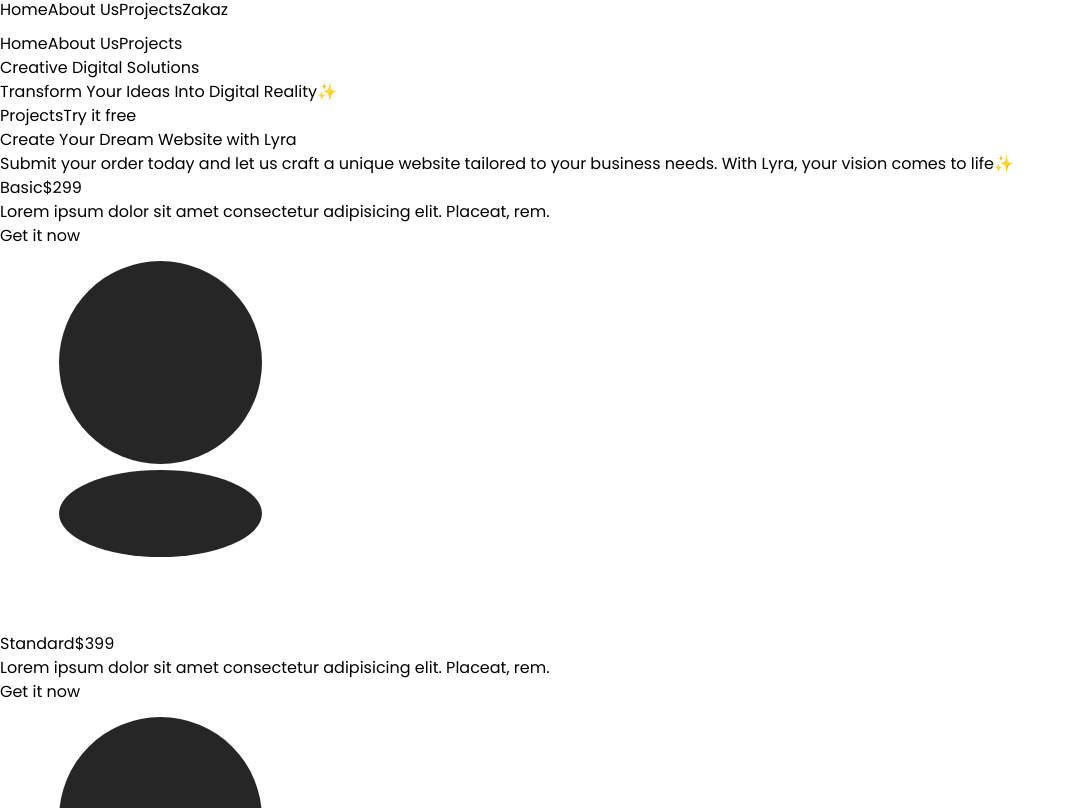
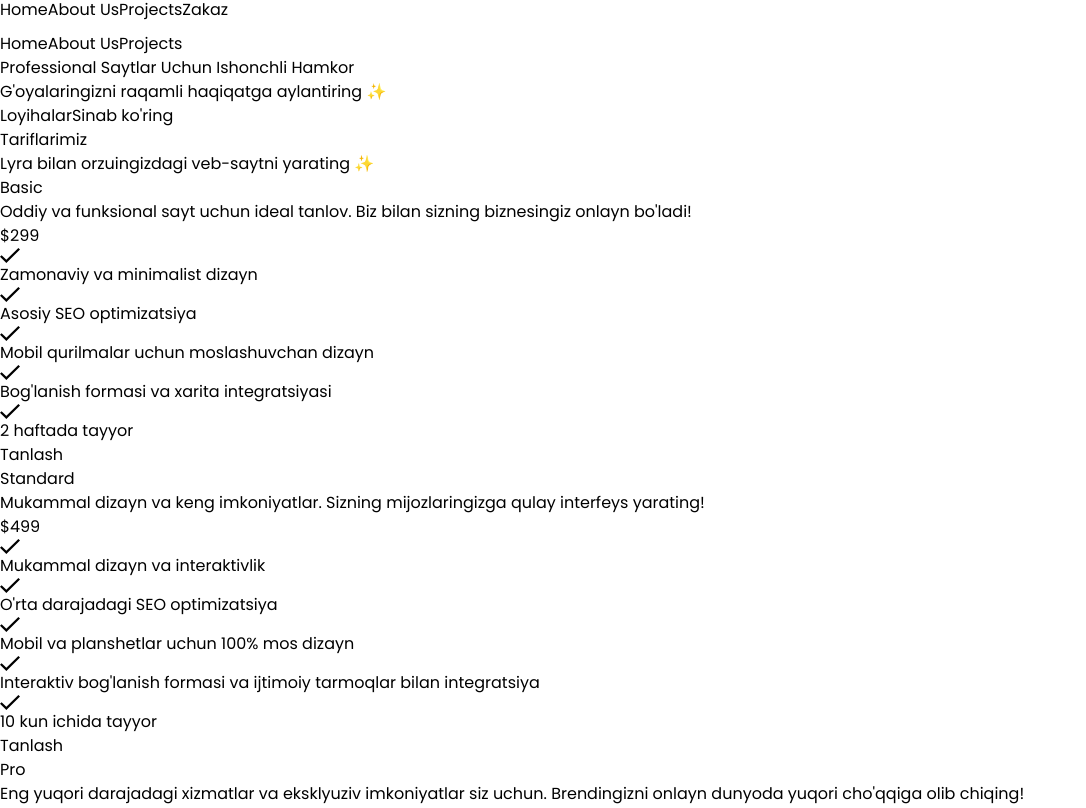
Before and after one commit to 1zzat1lla-Fayzullayev/lyra, a React (Vite) app: page / in a window 1280 px wide. Shown: the part 372-1180 px from the top of the page, without its empty margins (0-1086 px from the left). Built offline with nearby package versions, Linux system fonts and the light colour scheme.

Commit message:
azgina o'zgarishla

```diff
--- a/src/components/Header.jsx
+++ b/src/components/Header.jsx
@@ -1,8 +1,8 @@
+/* eslint-disable react/no-unescaped-entities */
 import { motion } from "framer-motion";
 
 const Header = () => {
   return (
-
     <div className="relative overflow-hidden">
       <ExampleContent />
       <FuzzyOverlay />
@@ -23,7 +23,6 @@
         ease: "linear",
         repeatType: "mirror",
       }}
-
       style={{
         backgroundImage: 'url("/black-noise.png")',
       }}
@@ -35,19 +34,18 @@
 const ExampleContent = () => {
   return (
     <div className="relative grid h-screen place-content-center space-y-6 bg-neutral-950 p-8">
-      <p className="text-center text-6xl font-black text-neutral-50">
-      Creative Digital Solutions
-
+      <p className="text-center text-3xl md:text-6xl font-black text-neutral-50">
+      Professional Saytlar Uchun Ishonchli Hamkor
       </p>
       <p className="text-center text-neutral-400">
-      Transform Your Ideas Into Digital Reality✨
+        G'oyalaringizni raqamli haqiqatga aylantiring ✨
       </p>
       <div className="flex items-center justify-center gap-3">
         <button className="text-neutral-20 w-fit px-4 py-2 font-semibold text-neutral-200 transition-colors hover:bg-neutral-800">
-          Projects
+          Loyihalar
         </button>
         <button className="w-fit bg-neutral-200 px-4 py-2 font-semibold text-neutral-700 transition-colors hover:bg-neutral-50">
-          Try it free
+          Sinab ko'ring
         </button>
       </div>
     </div>
--- a/src/components/OrderCard.jsx
+++ b/src/components/OrderCard.jsx
@@ -1,9 +1,10 @@
+/* eslint-disable no-unused-vars */
 import { motion } from "framer-motion";
 import { orderData } from "../data/orderCardData";
 
 const OrderCard = () => {
   return (
-    <section className="">
+    <section className="py-10">
       <div className="mx-auto flex items-center flex-wrap justify-center gap-[30px] w-fit">
         <Card />
       </div>
@@ -14,112 +15,40 @@
 const Card = () => {
   return (
     <>
-      {orderData.map((item) => (
-        <motion.div
-          key={item.info}
-          whileHover="hover"
-          transition={{
-            duration: 1,
-            ease: "backInOut",
-          }}
-          variants={{
-            hover: {
-              scale: 1.05,
-            },
-          }}
-          className="relative h-96 w-80 shrink-0 overflow-hidden rounded-xl backdrop-blur-lg bg-opacity-30 bg-[black] p-8"
+      {orderData.map((order) => (
+        <div
+          key={order.level}
+          className="max-w-[370px] min-h-[600px] flex flex-col items-start bg-white p-6 border-[1px] border-slate-300 rounded-xl shadow-md"
         >
-          <div className="relative z-10 text-white">
-            <span className="mb-3 block w-fit rounded-full bg-white/30 px-3 py-0.5 text-sm font-light text-white">
-              {item.level}
-            </span>
-            <motion.span
-              initial={{ scale: 0.85 }}
-              variants={{
-                hover: {
-                  scale: 1,
-                },
-              }}
-              transition={{
-                duration: 1,
-                ease: "backInOut",
-              }}
-              className="my-2 block origin-top-left font-mono text-6xl font-black leading-[1.2]"
-            >
-              ${item.price}
-            </motion.span>
-            <p>{item.info}</p>
+          <span className="font-[700] text-[25px]">{order.level}</span>
+          <p className="mt-[10px] text-[16px] text-slate-600">{order.info}</p>
+          <span className="mt-[15px] text-[55px] font-[700] text-indigo-600">
+            ${order.price}
+          </span>
+          <div className="flex flex-col gap-[10px] mt-4 flex-grow">
+            <div className="flex items-center gap-[10px]">
+              <img src="/check.svg" alt="check icon" /> <span>{order.list1}</span>
+            </div>
+            <div className="flex items-center gap-[10px]">
+              <img src="/check.svg" alt="check icon" /> <span>{order.list2}</span>
+            </div>
+            <div className="flex items-center gap-[10px]">
+              <img src="/check.svg" alt="check icon" /> <span>{order.list3}</span>
+            </div>
+            <div className="flex items-center gap-[10px]">
+              <img src="/check.svg" alt="check icon" /> <span>{order.list4}</span>
+            </div>
+            <div className="flex items-center gap-[10px]">
+              <img src="/check.svg" alt="check icon" /> <span>{order.list5}</span>
+            </div>
           </div>
-
-
-          {/* Button */}
-          <button className="absolute bottom-4 left-4 right-4 z-20 rounded border-2 border-white bg-white py-2 text-center font-mono font-black uppercase text-neutral-800 backdrop-blur transition-colors hover:bg-white/30 hover:text-white">
-            Get it now
+          <button className="bg-black text-white w-full rounded-[5px] py-[10px] mt-auto transition-all ease-in-out hover:scale-[1.02]">
+            Tanlash
           </button>
-
-          <Background />
-        </motion.div>
+        </div>
       ))}
     </>
   );
 };
 
-const Background = () => {
-  return (
-    <motion.svg
-      width="320"
-      height="384"
-      viewBox="0 0 320 384"
-      fill="none"
-      xmlns="http://www.w3.org/2000/svg"
-      className="absolute inset-0 z-0"
-      variants={{
-        hover: {
-          scale: 1.5,
-        },
-      }}
-      transition={{
-        duration: 1,
-        ease: "backInOut",
-      }}
-    >
-      <motion.circle
-        variants={{
-          hover: {
-            scaleY: 0.5,
-            y: -25,
-          },
-        }}
-        transition={{
-          duration: 1,
-          ease: "backInOut",
-          delay: 0.2,
-        }}
-        cx="160.5"
-        cy="114.5"
-        r="101.5"
-        fill="#262626"
-      />
-      <motion.ellipse
-        variants={{
-          hover: {
-            scaleY: 2.25,
-            y: -25,
-          },
-        }}
-        transition={{
-          duration: 1,
-          ease: "backInOut",
-          delay: 0.2,
-        }}
-        cx="160.5"
-        cy="265.5"
-        rx="101.5"
-        ry="43.5"
-        fill="#262626"
-      />
-    </motion.svg>
-  );
-};
-
 export default OrderCard;
--- a/src/components/Orders.jsx
+++ b/src/components/Orders.jsx
@@ -3,14 +3,11 @@
 function Orders() {
   return (
     <>
-      <div className="bg-[url('/order_bg.svg')] bg-cover bg-center h-full">
+      <div className="">
         <div className="text-center py-[77px]">
-          <p className="text-5xl md:text-6xl text-neutral-50 font-black">
-            Create Your Dream<span className="text-neutral-50 md:text-neutral-950"> Website with Lyra</span>
-          </p>
-          <p className="text-neutral-400 mt-[20px]">
-            Submit your order today and let us craft a unique website tailored
-            to your business needs. With Lyra, your vision comes to life✨
+          <p className="text-3xl md:text-6xl font-black">Tariflarimiz</p>
+          <p className="font-[500] mt-[20px]">
+            Lyra bilan orzuingizdagi veb-saytni yarating ✨
           </p>
         </div>
         <OrderCard />
--- a/src/data/orderCardData.js
+++ b/src/data/orderCardData.js
@@ -2,16 +2,31 @@
   {
     level: "Basic",
     price: "299",
-    info: "Lorem ipsum dolor sit amet consectetur adipisicing elit. Placeat, rem.",
+    info: "Oddiy va funksional sayt uchun ideal tanlov. Biz bilan sizning biznesingiz onlayn bo'ladi!",
+    list1: "Zamonaviy va minimalist dizayn",
+    list2: "Asosiy SEO optimizatsiya",
+    list3: "Mobil qurilmalar uchun moslashuvchan dizayn",
+    list4: "Bog'lanish formasi va xarita integratsiyasi",
+    list5: "2 haftada tayyor",
   },
   {
     level: "Standard",
-    price: "399",
-    info: "Lorem ipsum dolor sit amet consectetur adipisicing elit. Placeat, rem.",
+    price: "499",
+    info: "Mukammal dizayn va keng imkoniyatlar. Sizning mijozlaringizga qulay interfeys yarating!",
+    list1: "Mukammal dizayn va interaktivlik",
+    list2: "O'rta darajadagi SEO optimizatsiya",
+    list3: "Mobil va planshetlar uchun 100% mos dizayn",
+    list4: "Interaktiv bog'lanish formasi va ijtimoiy tarmoqlar bilan integratsiya",
+    list5: "10 kun ichida tayyor",
   },
   {
     level: "Pro",
     price: "999",
-    info: "Lorem ipsum dolor sit amet consectetur adipisicing elit. Placeat, rem.",
+    info: "Eng yuqori darajadagi xizmatlar va eksklyuziv imkoniyatlar siz uchun. Brendingizni onlayn dunyoda yuqori cho'qqiga olib chiqing!",
+    list1: "Eksklyuziv dizayn va brendga moslashtirish",
+    list2: "To'liq SEO optimizatsiya",
+    list3: "Qidiruv tizimlarida yuqori reytingga erishish",
+    list4: "Qo'shimcha funksiyalar: blog, savdo maydoni va boshqalar",
+    list5: "1 hafta ichida tayyor",
   },
 ];
```
Also changed, not shown: public/check.svg (added).
